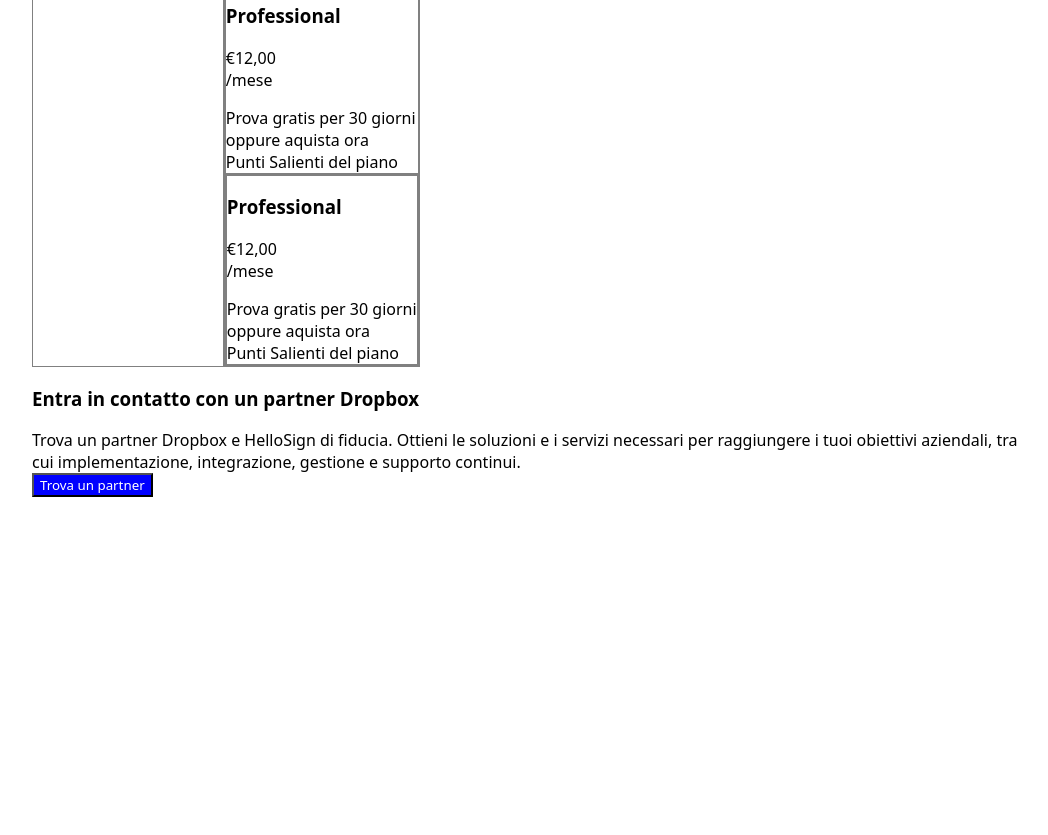
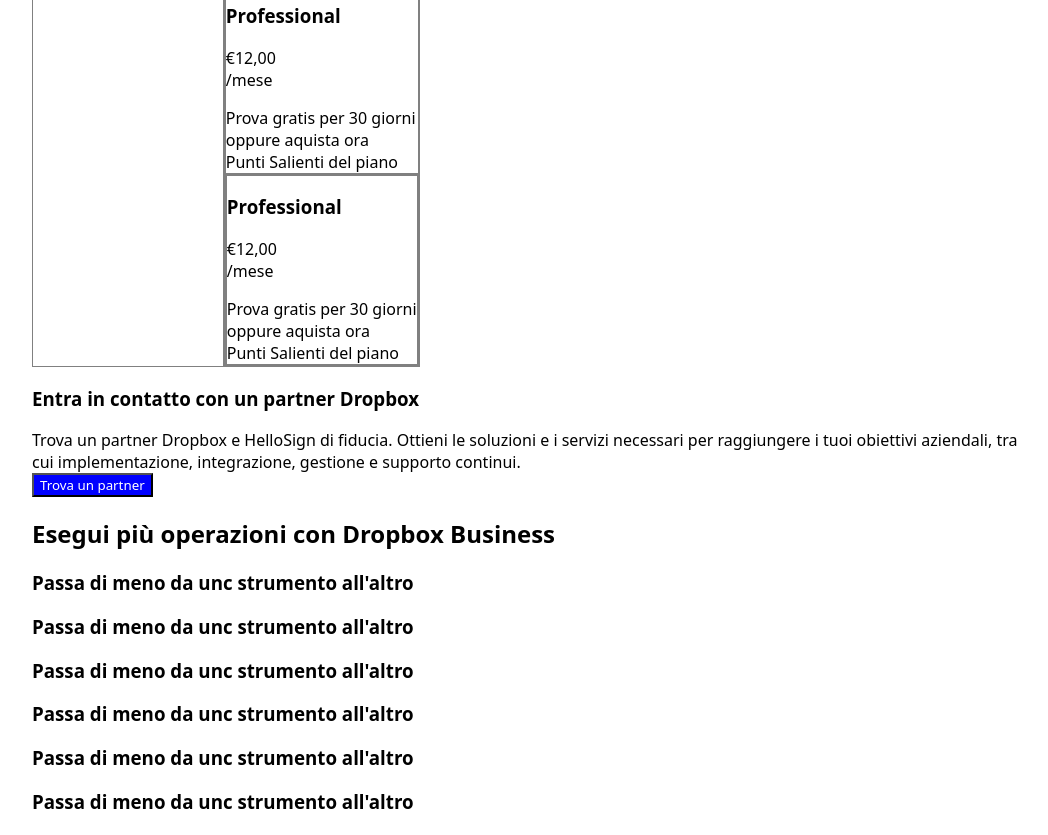
Before and after one commit to alemalagni/htmlcss-dropbox, a plain HTML site: page index.html in a window 1280 px wide. Shown: the part 727-1562 px from the top of the page, without its empty margins (108-1156 px from the left). Before the commit the page ends 1246 px from the top, so only its background shows below. Drawn offline with Linux system fonts and the light colour scheme.

Commit message:
add: forth section

```diff
--- a/index.html
+++ b/index.html
@@ -317,50 +317,50 @@
 
             <!-- Quarta Sezione -->
             <div>
-                <div><h2></h2></div>
+                <div><h2>Esegui più operazioni con Dropbox Business</h2></div>
 
                 <!-- Elenco -->
-                <div class="lista">
+                <div class="flex">
 
                     <!-- Primo -->
                     <div>
                         <div></div>
-                        <div><h3></h3></div>
+                        <div><h3>Passa di meno da unc strumento all'altro</h3></div>
                         <div><span></span></div>
                     </div>
 
                     <!-- Secondo -->
                     <div>
                         <div></div>
-                        <div><h3></h3></div>
+                        <div><h3>Passa di meno da unc strumento all'altro</h3></div>
                         <div><span></span></div>
                     </div>
 
                     <!-- Terzo -->
                     <div>
                         <div></div>
-                        <div><h3></h3></div>
+                        <div><h3>Passa di meno da unc strumento all'altro</h3></div>
                         <div><span></span></div>
                     </div>
 
                     <!-- Quarto -->
                     <div>
                         <div></div>
-                        <div><h3></h3></div>
+                        <div><h3>Passa di meno da unc strumento all'altro</h3></div>
                         <div><span></span></div>
                     </div>
 
                     <!-- Quinto -->
                     <div>
                         <div></div>
-                        <div><h3></h3></div>
+                        <div><h3>Passa di meno da unc strumento all'altro</h3></div>
                         <div><span></span></div>
                     </div>
 
                     <!-- Sesto -->
                     <div>
                         <div></div>
-                        <div><h3></h3></div>
+                        <div><h3>Passa di meno da unc strumento all'altro</h3></div>
                         <div><span></span></div>
                     </div>
 
```
